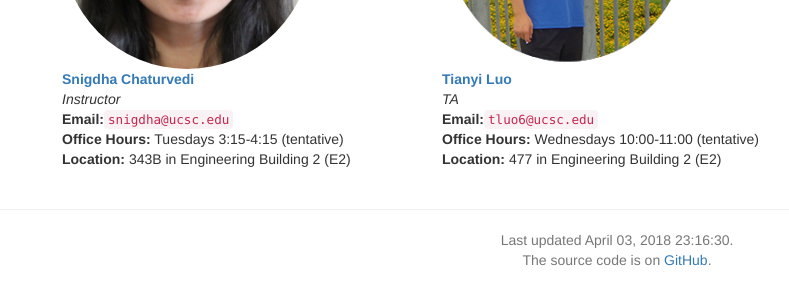
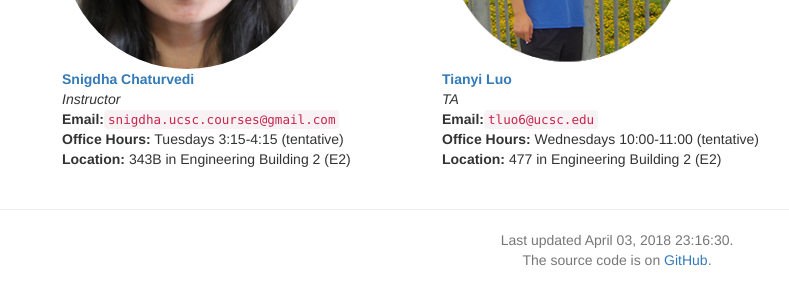
Before and after one commit to ssriva/CMPS142-Spring2018, a Jekyll site: the page built from staff.md, in a window 1280 px wide. Shown: the part 252-552 px from the top of the page, without its empty margins (23-812 px from the left). Built offline with Jekyll 4.4.1, drawn with Linux system fonts in a browser that asks for light colours; nearby versions of some CDN libraries; a script that is not in the unit is left out.

Commit message:
Update staff.yaml

```diff
--- a/_data/staff.yaml
+++ b/_data/staff.yaml
@@ -1,6 +1,6 @@
 - name: Snigdha Chaturvedi
   pic: snigdha.jpg
-  email: snigdha@ucsc.edu
+  email: snigdha.ucsc.courses@gmail.com
   url: https://sites.google.com/site/snigdhac/
   extra_title: Instructor
   office_hours: Tuesdays 3:15-4:15 (tentative)
```
